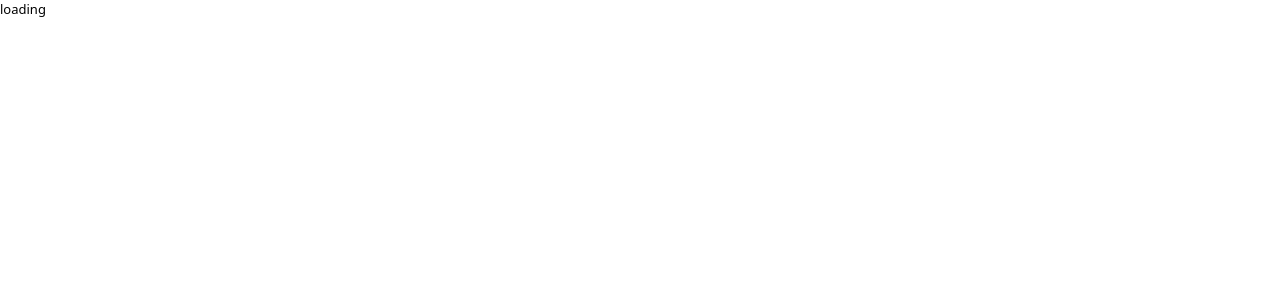
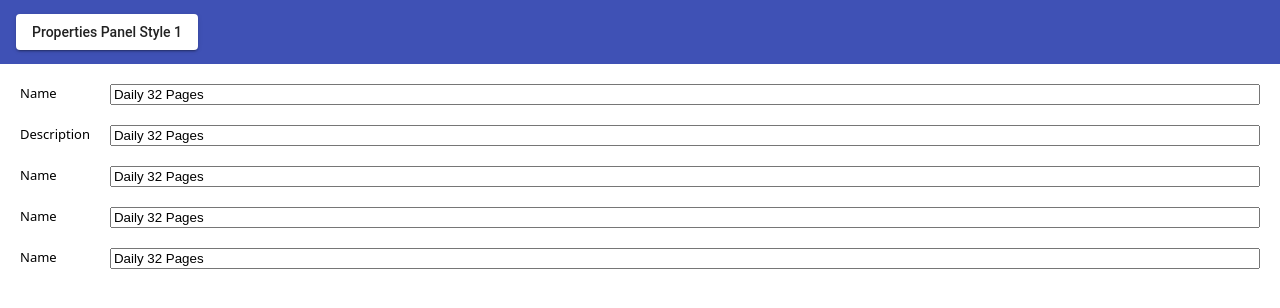
Before and after one commit to dandy-andy/Atlas-Mockups, an Angular app: page /properties-pane-style-1 in a window 1280 px wide. Shown: the top 308 px of the page. Built offline with nearby package versions, Linux system fonts and the light colour scheme.

Commit message:
2 files modified

```diff
--- a/src/app/properties-pane-style-1/properties-pane-style-1.component.css
+++ b/src/app/properties-pane-style-1/properties-pane-style-1.component.css
@@ -1,4 +1,5 @@
 .grid {
   display: grid;
   grid-template-columns: min-content auto;
+  gap: 20px;
 }
--- a/src/app/properties-pane-style-1/properties-pane-style-1.component.html
+++ b/src/app/properties-pane-style-1/properties-pane-style-1.component.html
@@ -1,4 +1,16 @@
 <div class="grid">
-  <label>Name</-label>
+  <label>Name</label>
+  <input type="text" value="Daily 32 Pages" />
+
+  <label>Description</label>
+  <input type="text" value="Daily 32 Pages" />
+
+  <label>Name</label>
+  <input type="text" value="Daily 32 Pages" />
+
+  <label>Name</label>
+  <input type="text" value="Daily 32 Pages" />
+
+  <label>Name</label>
   <input type="text" value="Daily 32 Pages" />
 </div>
```
